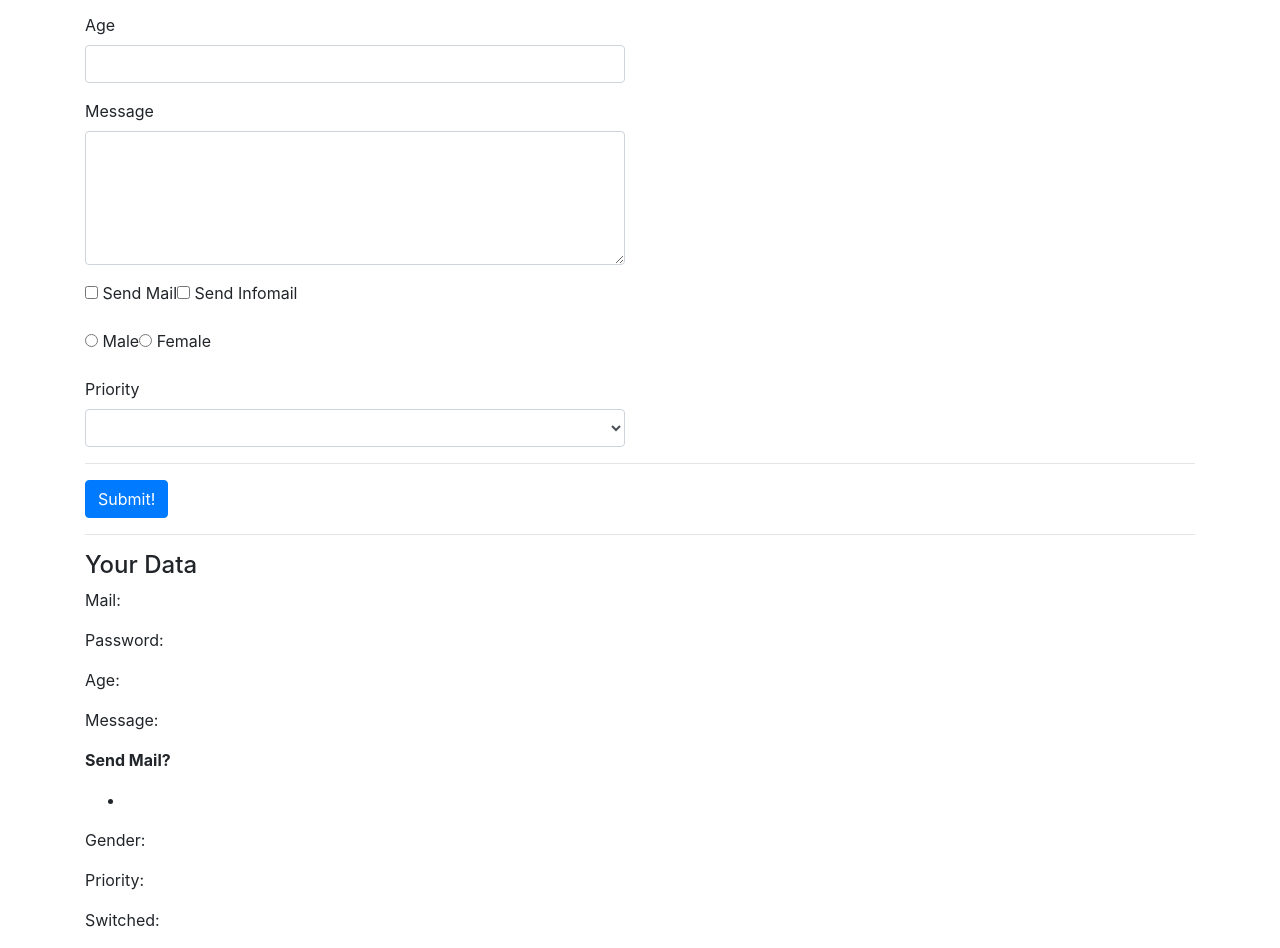
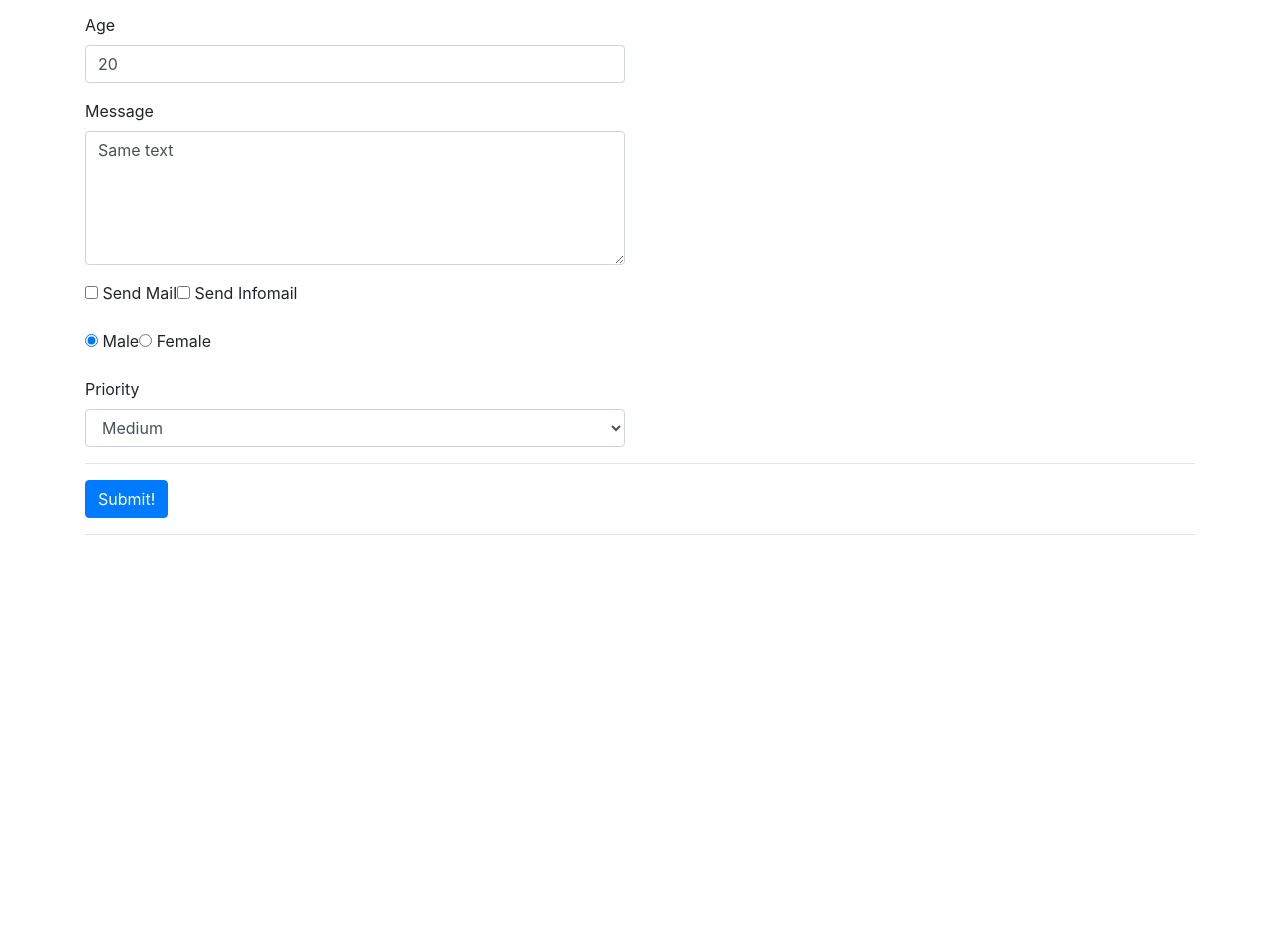
Before and after one commit to AdamKokoszka/Vue-Udemy-Course, a Vue app: page / in a window 1280 px wide. Shown: the part 240-1188 px from the top of the page. After the commit the page ends 800 px from the top, so only its background shows below. Built offline with nearby package versions, Linux system fonts and the light colour scheme.

Commit message:
Finish subsection

```diff
--- a/package.json
+++ b/package.json
@@ -10,6 +10,8 @@
   "dependencies": {
     "bootstrap": "^4.3.1",
     "core-js": "^2.6.5",
+    "jquery": "^3.4.1",
+    "popper.js": "^1.15.0",
     "vue": "^2.6.10"
   },
   "devDependencies": {
--- a/src/App.vue
+++ b/src/App.vue
@@ -7,24 +7,15 @@
           <hr>
           <div class="form-group">
             <label for="email">Mail</label>
-                        <input
-                                type="text"
-                                id="email"
-                                class="form-control">
+            <input type="text" id="email" class="form-control" v-model="UserData.email">
           </div>
           <div class="form-group">
             <label for="password">Password</label>
-                        <input
-                                type="password"
-                                id="password"
-                                class="form-control">
+            <input type="password" id="password" class="form-control" v-model.lazy="UserData.password">
           </div>
           <div class="form-group">
             <label for="age">Age</label>
-                        <input
-                                type="number"
-                                id="age"
-                                class="form-control">
+            <input type="number" id="age" class="form-control" v-model="UserData.age">
           </div>
 
         </div>
@@ -33,26 +24,17 @@
         <div class="col-xs-12 col-sm-8 col-sm-offset-2 col-md-6 col-md-offset-3 form-group">
           <label for="message">Message</label><br>
           <!-- Interpolation between <textarea>{{ test }}</textarea> doesn't work!-->
-                    <textarea
-                            id="message"
-                            rows="5"
-                            class="form-control"></textarea>
+          <textarea id="message" rows="5" class="form-control" v-model="message"></textarea>
         </div>
       </div>
       <div class="row">
         <div class="col-xs-12 col-sm-8 col-sm-offset-2 col-md-6 col-md-offset-3">
           <div class="form-group">
             <label for="sendmail">
-                            <input
-                                    type="checkbox"
-                                    id="sendmail"
-                                    value="SendMail"> Send Mail
+              <input type="checkbox" id="sendmail" value="SendMail" v-model="sendMail"> Send Mail
             </label>
             <label for="sendInfomail">
-                            <input
-                                    type="checkbox"
-                                    id="sendInfomail"
-                                    value="SendInfoMail"> Send Infomail
+              <input type="checkbox" id="sendInfomail" value="SendInfoMail" v-model="sendMail"> Send Infomail
             </label>
           </div>
 
@@ -61,57 +43,47 @@
       <div class="row">
         <div class="col-xs-12 col-sm-8 col-sm-offset-2 col-md-6 col-md-offset-3 form-group">
           <label for="male">
-                        <input
-                                type="radio"
-                                id="male"
-                                value="Male"> Male
+            <input type="radio" id="male" value="Male" v-model="gender"> Male
           </label>
           <label for="female">
-                        <input
-                                type="radio"
-                                id="female"
-                                value="Female"> Female
+            <input type="radio" id="female" value="Female" v-model="gender"> Female
           </label>
         </div>
       </div>
       <div class="row">
         <div class="col-xs-12 col-sm-8 col-sm-offset-2 col-md-6 col-md-offset-3 from-group">
           <label for="priority">Priority</label>
-                    <select
-                            id="priority"
-                            class="form-control">
-                        <option></option>
+          <select id="priority" class="form-control" v-model="selectedPriority">
+            <option v-for="priority in priorities" :selected="priority == 'Medium'">{{ priority}}</option>
           </select>
         </div>
       </div>
       <hr>
       <div class="row">
         <div class="col-xs-12 col-sm-8 col-sm-offset-2 col-md-6 col-md-offset-3">
-                    <button
-                            class="btn btn-primary">Submit!
+          <button class="btn btn-primary" @click.prevent="submitted">Submit!
           </button>
         </div>
       </div>
     </form>
     <hr>
-        <div class="row">
+    <div class="row" v-if="isSubmitted">
       <div class="col-xs-12 col-sm-8 col-sm-offset-2 col-md-6 col-md-offset-3">
         <div class="panel panel-default">
           <div class="panel-heading">
             <h4>Your Data</h4>
           </div>
           <div class="panel-body">
-                        <p>Mail:</p>
-                        <p>Password:</p>
-                        <p>Age:</p>
-                        <p>Message: </p>
+            <p>Mail: {{ UserData.email }}</p>
+            <p>Password: {{ UserData.password }}</p>
+            <p>Age: {{ UserData.age }}</p>
+            <p style="white-space: pre">Message: {{ message }}</p>
             <p><strong>Send Mail?</strong></p>
             <ul>
-                            <li></li>
+              <li v-for="item in sendMail">{{ item }}</li>
             </ul>
-                        <p>Gender:</p>
-                        <p>Priority:</p>
-                        <p>Switched:</p>
+            <p>Gender: {{ gender }}</p>
+            <p>Priority: {{ selectedPriority}}</p>
           </div>
         </div>
       </div>
@@ -121,7 +93,28 @@
 
 <script>
   export default {
+    data() {
+      return {
+        UserData: {
+          email: '',
+          password: 'test',
+          age: 20
+        },
+        message: 'Same text',
+        sendMail: [],
+        gender: 'Male',
+        priorities: ['Hard', 'Medium', 'Low'],
+        selectedPriority: 'Medium',
+        isSubmitted: false
       }
+    },
+    methods: {
+      submitted() {
+        this.isSubmitted = true;
+      }
+    }
+  }
+
 </script>
 
 <style>
--- a/src/main.js
+++ b/src/main.js
@@ -1,6 +1,6 @@
 import Vue from 'vue'
 import App from './App.vue'
-import bootstrap from '../node_modules/bootstrap/dist/css/bootstrap.min.css'
+import '../node_modules/bootstrap/dist/css/bootstrap.min.css'
 
 new Vue({
   el: '#app',
```
Also changed, not shown: 1 other file (tests, documents, lock files or other folders). Lines whose indentation alone changed are shown as unchanged.
